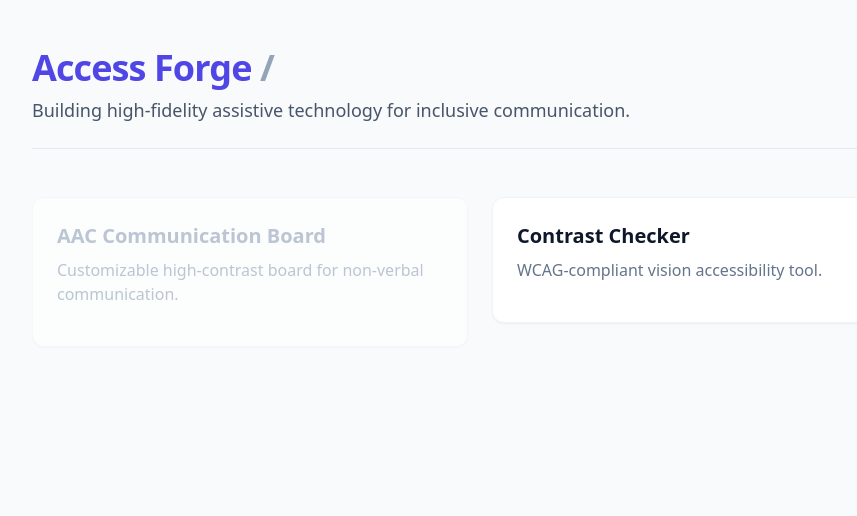
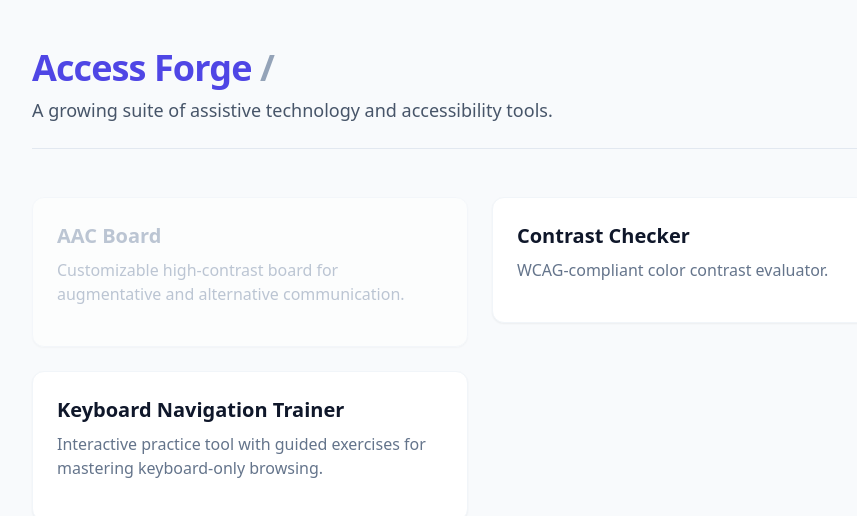
Before and after one commit to matanatkhalil/access-forge, a React (Vite) app in the folder client/: page / in a window 1280 px wide. Shown: the top 516 px of the page, without its empty margins (160-1017 px from the left). Built offline with nearby package versions, Linux system fonts and the light colour scheme.

Commit message:
feat: add a new route for the keyboard trainer to the app

```diff
--- a/client/src/App.jsx
+++ b/client/src/App.jsx
@@ -1,12 +1,14 @@
 import { Routes, Route } from 'react-router-dom';
 import Home from './Home';
 import ContrastChecker from './tools/contrast-checker/ContrastChecker';
+import KeyboardTrainer from './tools/keyboard-trainer/KeyboardTrainer';
 
 const App = () => {
   return (
     <Routes>
       <Route path="/" element={<Home />} />
       <Route path="/contrast-checker" element={<ContrastChecker />} />
+      <Route path="/keyboard-trainer" element={<KeyboardTrainer />} />
     </Routes>
   );
 };
--- a/client/src/Home.jsx
+++ b/client/src/Home.jsx
@@ -8,11 +8,12 @@ const Home = () => {
           Access Forge <span className="text-slate-400">/</span>
         </h1>
         <p className="mt-2 text-lg text-slate-600">
-          Building high-fidelity assistive technology for inclusive communication.
+          A growing suite of assistive technology and accessibility tools.
         </p>
       </header>
 
       <section className="max-w-4xl mx-auto grid gap-6 md:grid-cols-2 items-stretch">
+        {/* AAC Board */}
         <div className="relative group p-6 bg-white rounded-xl shadow-sm border border-slate-100 opacity-60 cursor-not-allowed transition-all">
           <div className="absolute inset-0 bg-slate-900/5 flex items-center justify-center rounded-xl opacity-0 group-hover:opacity-100 transition-opacity">
             <span className="bg-slate-800 text-white text-xs font-bold px-3 py-1 rounded-full uppercase tracking-widest">
@@ -20,15 +21,27 @@ const Home = () => {
             </span>
           </div>
 
-          <h2 className="text-xl font-bold mb-2 text-slate-400">AAC Communication Board</h2>
+          <h2 className="text-xl font-bold mb-2 text-slate-400">AAC Board</h2>
           <p className="text-slate-400 mb-4">
-            Customizable high-contrast board for non-verbal communication.
+            Customizable high-contrast board for augmentative and alternative communication.
           </p>
         </div>
+
+        {/* Contrast Checker */}
         <Link to="/contrast-checker">
           <div className="p-6 bg-white rounded-xl shadow-sm border border-slate-100 hover:border-indigo-300 transition-colors">
             <h2 className="text-xl font-bold mb-2">Contrast Checker</h2>
-            <p className="text-slate-500 mb-4">WCAG-compliant vision accessibility tool.</p>
+            <p className="text-slate-500 mb-4">WCAG-compliant color contrast evaluator.</p>
+          </div>
+        </Link>
+
+        {/* Keyboard Trainer */}
+        <Link to="/keyboard-trainer">
+          <div className="p-6 bg-white rounded-xl shadow-sm border border-slate-100 hover:border-indigo-300 transition-colors">
+            <h2 className="text-xl font-bold mb-2">Keyboard Navigation Trainer</h2>
+            <p className="text-slate-500 mb-4">
+              Interactive practice tool with guided exercises for mastering keyboard-only browsing.
+            </p>
           </div>
         </Link>
       </section>
--- /dev/null
+++ b/client/src/tools/keyboard-trainer/KeyboardTrainer.jsx
@@ -0,0 +1,4 @@
+// import { useState } from 'react';
+
+const KeyboardTrainer = () => {};
+export default KeyboardTrainer;
```
Also changed, not shown: 1 other file (tests, documents, lock files or other folders).
